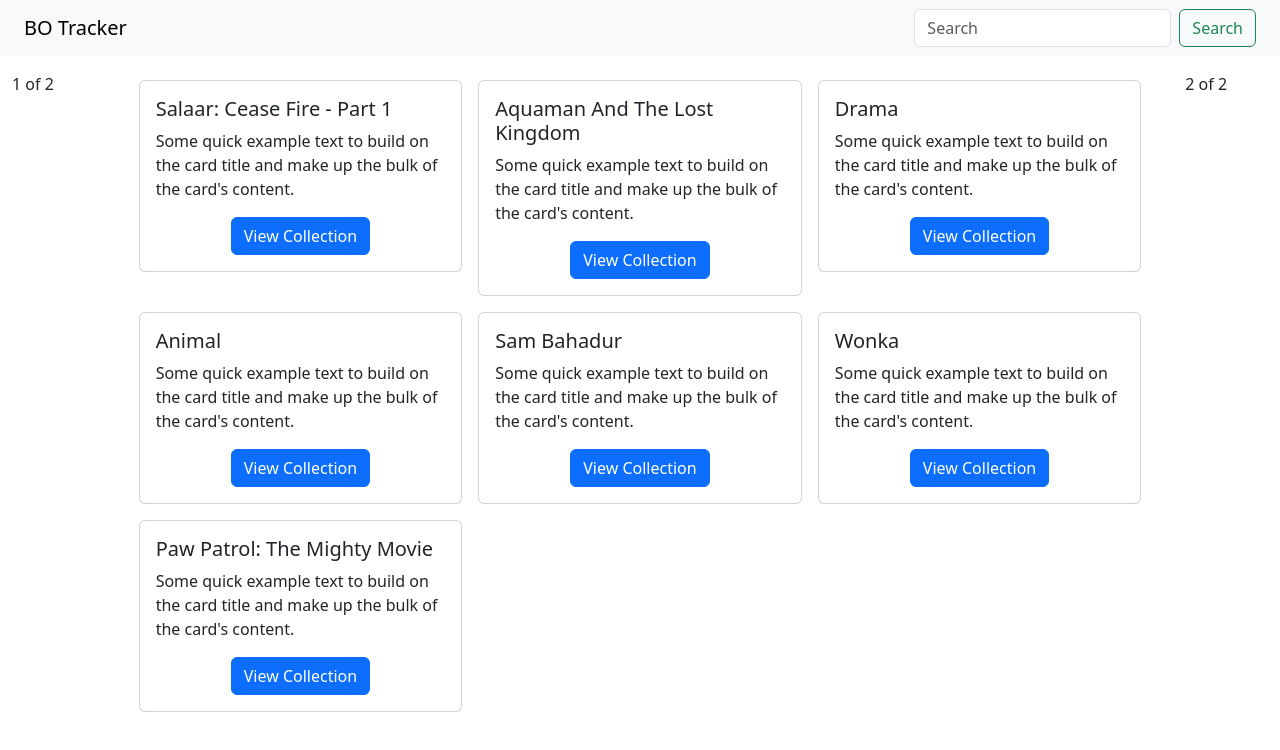
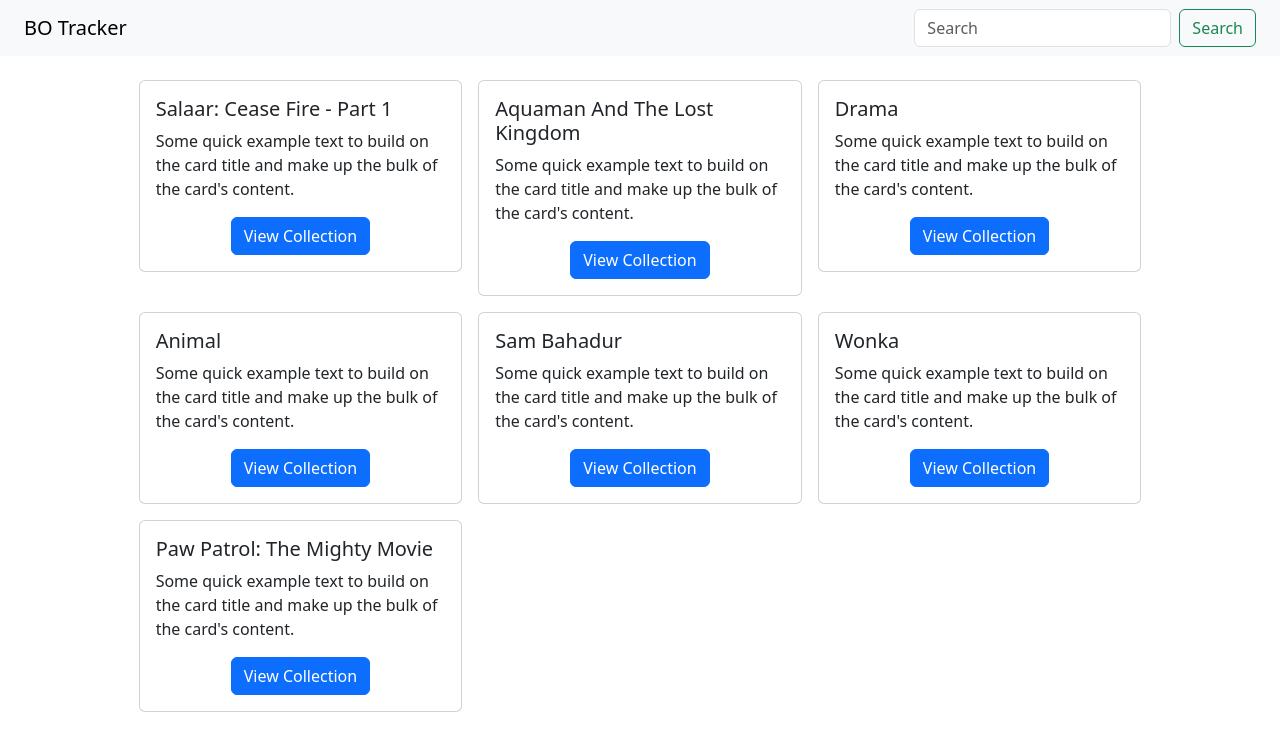
Before and after one commit to mohan159-cmd/ActivityTracker, a React (Create React App) app: page / in a window 1280 px wide. Shown: the top 750 px of the page. Built offline with nearby package versions, Linux system fonts and the light colour scheme.

Commit message:
Comit Check

```diff
--- a/src/App.jsx
+++ b/src/App.jsx
@@ -16,13 +16,13 @@
       <div className="container-fluid pt-3">
         <div className="row">
           <div className="col-1">
-            1 of 2
+
           </div>
           <div className="col-10">
             <LandingPage />
           </div>
           <div className="col-1">
-            2 of 2
+
           </div>
         </div>
       </div>
```
Also changed, not shown: 1 other file (tests, documents, lock files or other folders).
